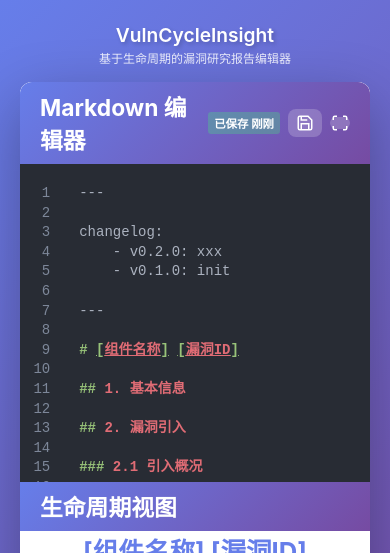
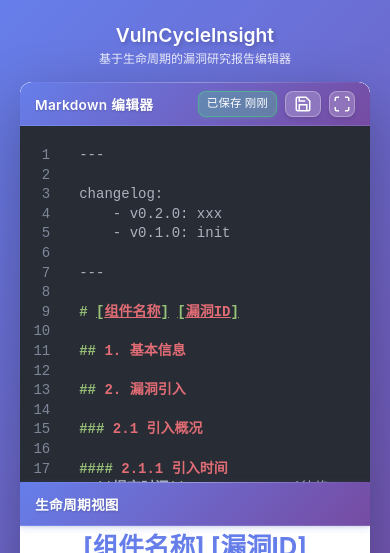
Before and after one commit to ssst0n3/vulncycle, a website built with Vite: page index.html in a window 390 px wide. Shown: the top 553 px of the page. Built offline with nearby package versions, Linux system fonts and the light colour scheme.

Commit message:
style(ui): enhance editor panel header with refined styling
Optimize the editor panel header visual design and fix height
inconsistency issues. Add backdrop-filter blur effect, multi-layer
box-shadow, and subtle border styling to panel-header. Implement
top highlight gradient line using ::before pseudo-element. Enhance
save status indicator and action buttons with consistent height
(28px desktop, 26px mobile), refined borders, shadows, and improved
hover effects using translateY instead of scale. Fix height
inconsistency between markdown editor and lifecycle view panels
by setting fixed height (48px desktop, 44px mobile) with
box-sizing: border-box. Update responsive styles to maintain
consistency across screen sizes.

```diff
--- a/src/styles/main.css
+++ b/src/styles/main.css
@@ -170,44 +170,94 @@ header h1 {
 .panel-header {
   background: var(--gradient-primary);
   color: var(--text-white);
-  padding: 8px var(--spacing-md);
+  padding: 10px var(--spacing-md);
   font-weight: 600;
   font-size: 0.95em;
   display: flex;
   justify-content: space-between;
   align-items: center;
   flex-shrink: 0;
+  position: relative;
+  backdrop-filter: blur(10px);
+  box-shadow: 0 2px 8px rgba(102, 126, 234, 0.2),
+              0 1px 3px rgba(0, 0, 0, 0.1);
+  border-bottom: 1px solid rgba(255, 255, 255, 0.1);
+  transition: box-shadow var(--transition-normal);
+  height: 48px;
+  box-sizing: border-box;
+}
+
+.panel-header::before {
+  content: '';
+  position: absolute;
+  top: 0;
+  left: 0;
+  right: 0;
+  height: 1px;
+  background: linear-gradient(90deg,
+    transparent 0%,
+    rgba(255, 255, 255, 0.3) 50%,
+    transparent 100%);
+}
+
+.panel-header h2 {
+  margin: 0;
+  font-size: 1em;
+  font-weight: 600;
+  letter-spacing: 0.3px;
+  text-shadow: 0 1px 2px rgba(0, 0, 0, 0.2);
+  display: flex;
+  align-items: center;
+  gap: 8px;
 }
 
 .panel-header-actions {
   display: flex;
   align-items: center;
-  gap: var(--spacing-sm);
+  gap: var(--spacing-xs);
+  position: relative;
+  z-index: 1;
 }
 
 /* 保存状态指示器 */
 .save-status {
   font-size: 0.85em;
-  padding: 4px 8px;
-  border-radius: var(--radius-sm);
+  padding: 4px 10px;
+  border-radius: var(--radius-md);
   background: rgba(255, 255, 255, 0.15);
-  transition: background var(--transition-fast), color var(--transition-fast);
+  backdrop-filter: blur(8px);
+  transition: all var(--transition-fast);
   white-space: nowrap;
+  border: 1px solid rgba(255, 255, 255, 0.2);
+  box-shadow: 0 1px 3px rgba(0, 0, 0, 0.1);
+  font-weight: 500;
+  letter-spacing: 0.2px;
+  line-height: 1.4;
+  height: 28px;
+  display: inline-flex;
+  align-items: center;
+  box-sizing: border-box;
 }
 
 .save-status.saved {
-  background: rgba(67, 233, 123, 0.3);
+  background: rgba(67, 233, 123, 0.25);
+  border-color: rgba(67, 233, 123, 0.4);
   color: var(--text-white);
+  box-shadow: 0 1px 4px rgba(67, 233, 123, 0.2);
 }
 
 .save-status.unsaved {
-  background: rgba(255, 154, 158, 0.3);
+  background: rgba(255, 154, 158, 0.25);
+  border-color: rgba(255, 154, 158, 0.4);
   color: var(--text-white);
+  box-shadow: 0 1px 4px rgba(255, 154, 158, 0.2);
 }
 
 .save-status.saving {
-  background: rgba(79, 172, 254, 0.3);
+  background: rgba(79, 172, 254, 0.25);
+  border-color: rgba(79, 172, 254, 0.4);
   color: var(--text-white);
+  box-shadow: 0 1px 4px rgba(79, 172, 254, 0.2);
   animation: pulse 1.5s ease-in-out infinite;
 }
 
@@ -223,28 +273,36 @@ header h1 {
 /* 保存按钮 */
 .save-btn {
   background: rgba(255, 255, 255, 0.2);
-  border: none;
+  border: 1px solid rgba(255, 255, 255, 0.3);
   color: var(--text-white);
   cursor: pointer;
-  padding: 6px 12px;
+  padding: 4px 12px;
   border-radius: var(--radius-md);
-  display: flex;
+  display: inline-flex;
   align-items: center;
   justify-content: center;
   gap: 6px;
-  transition: background var(--transition-fast), transform var(--transition-fast);
+  transition: all var(--transition-fast);
   backdrop-filter: blur(10px);
   font-size: 0.9em;
   font-weight: 500;
+  box-shadow: 0 2px 4px rgba(0, 0, 0, 0.1);
+  letter-spacing: 0.2px;
+  line-height: 1.4;
+  height: 28px;
+  box-sizing: border-box;
 }
 
 .save-btn:hover {
   background: rgba(255, 255, 255, 0.3);
-  transform: scale(1.05);
+  border-color: rgba(255, 255, 255, 0.5);
+  transform: translateY(-1px);
+  box-shadow: 0 4px 8px rgba(0, 0, 0, 0.15);
 }
 
 .save-btn:active {
-  transform: scale(0.95);
+  transform: translateY(0);
+  box-shadow: 0 1px 2px rgba(0, 0, 0, 0.1);
 }
 
 .save-icon {
@@ -257,26 +315,33 @@ header h1 {
 
 .fullscreen-btn {
   background: rgba(255, 255, 255, 0.2);
-  border: none;
+  border: 1px solid rgba(255, 255, 255, 0.3);
   color: var(--text-white);
   cursor: pointer;
-  padding: 6px 10px;
+  padding: 0;
   border-radius: var(--radius-md);
-  display: flex;
+  display: inline-flex;
   align-items: center;
   justify-content: center;
-  transition: background var(--transition-fast), transform var(--transition-fast);
+  transition: all var(--transition-fast);
   backdrop-filter: blur(10px);
   position: relative;
+  box-shadow: 0 2px 4px rgba(0, 0, 0, 0.1);
+  width: 28px;
+  height: 28px;
+  box-sizing: border-box;
 }
 
 .fullscreen-btn:hover {
   background: rgba(255, 255, 255, 0.3);
-  transform: scale(1.05);
+  border-color: rgba(255, 255, 255, 0.5);
+  transform: translateY(-1px);
+  box-shadow: 0 4px 8px rgba(0, 0, 0, 0.15);
 }
 
 .fullscreen-btn:active {
-  transform: scale(0.95);
+  transform: translateY(0);
+  box-shadow: 0 1px 2px rgba(0, 0, 0, 0.1);
 }
 
 .fullscreen-icon {
@@ -1271,18 +1336,29 @@ header h1 {
 
 /* 响应式：保存按钮和状态指示器 */
 @media (max-width: 768px) {
+  .panel-header {
+    padding: 8px var(--spacing-sm);
+    height: 44px;
+  }
+
+  .panel-header h2 {
+    font-size: 0.9em;
+  }
+
   .panel-header-actions {
     gap: var(--spacing-xs);
   }
 
   .save-status {
     font-size: 0.75em;
-    padding: 3px 6px;
+    padding: 3px 8px;
+    height: 26px;
   }
 
   .save-btn {
-    padding: 5px 8px;
+    padding: 3px 8px;
     font-size: 0.85em;
+    height: 26px;
   }
 
   .save-btn span {
@@ -1293,4 +1369,10 @@ header h1 {
     width: 18px;
     height: 18px;
   }
+
+  .fullscreen-btn {
+    width: 26px;
+    height: 26px;
+    padding: 0;
+  }
 }
```
